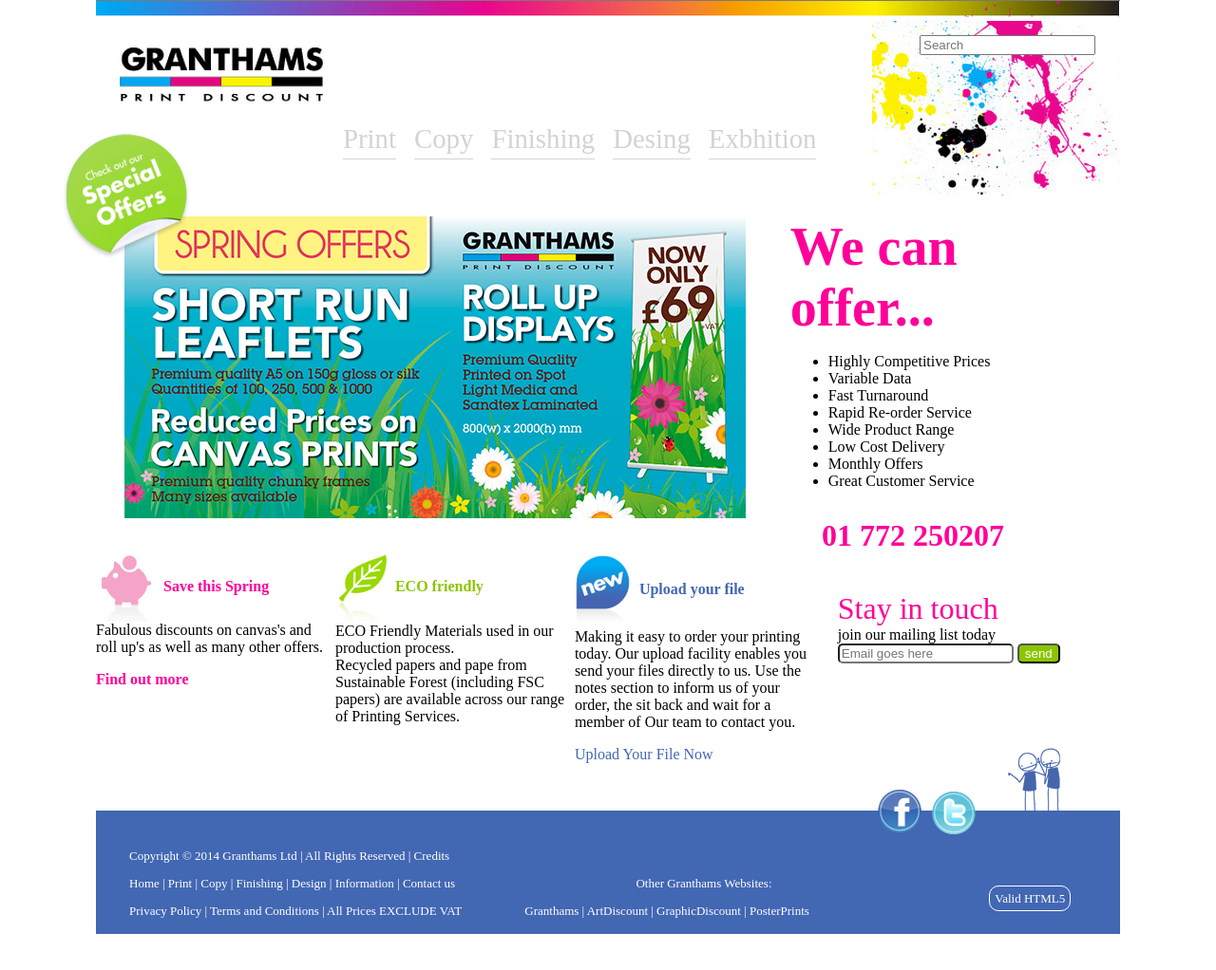
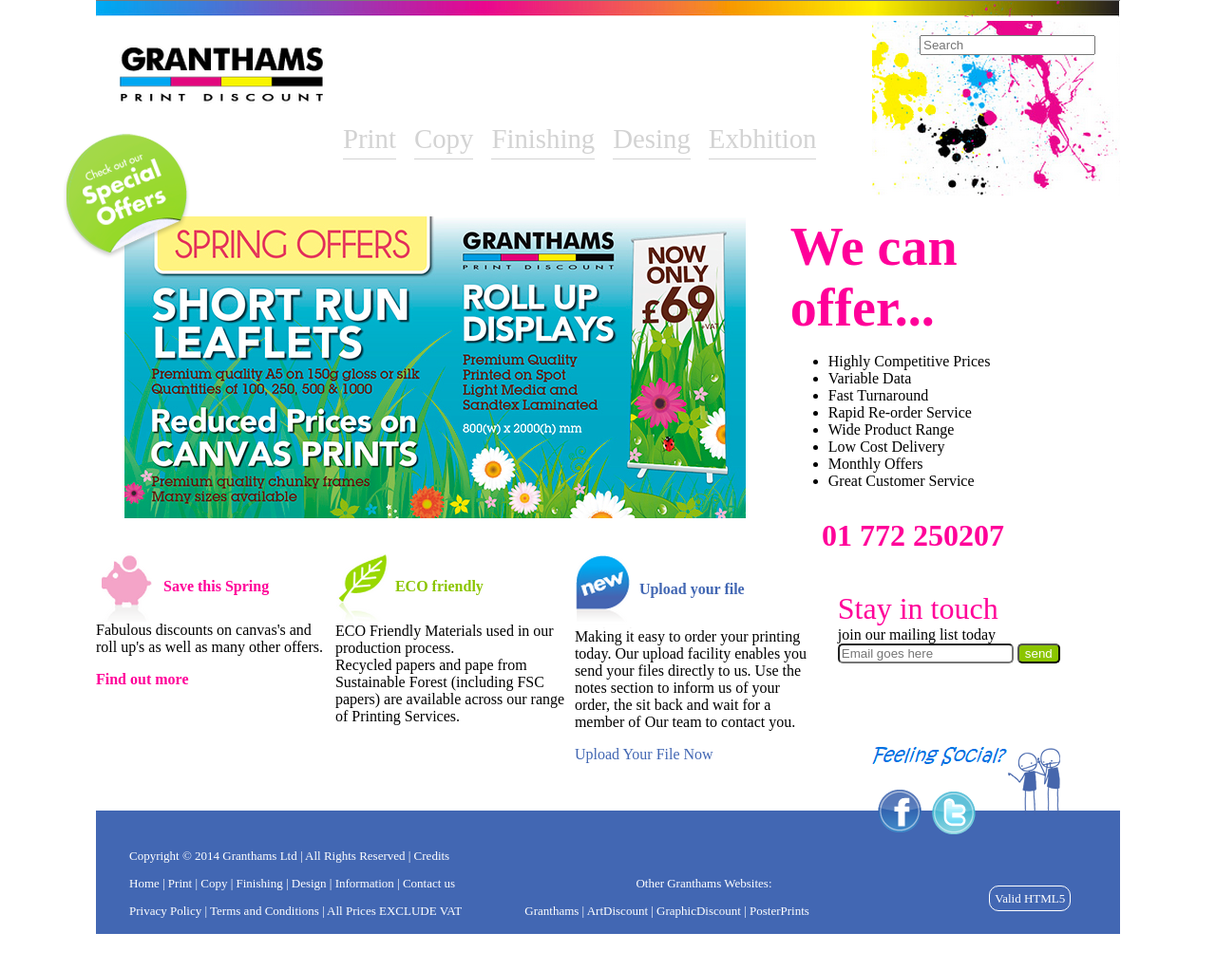
Before and after one commit to JesusVega2812/pw10112233, a plain HTML site: page practica02_css/index.html in a window 1280 px wide. Shown: the whole page at 95% size. Drawn offline with Linux system fonts and the light colour scheme.

```diff
--- a/practica02_css/index.html
+++ b/practica02_css/index.html
@@ -95,6 +95,7 @@
             join our mailing list today <br>
             <input type="email" placeholder="Email goes here">
             <input type="button" value="send">
+            <img src="./img/pregunta.png" alt="">
         </article>
     </section>
     <footer>
```
Also changed, not shown: practica02_css/img/pregunta.png (added).
